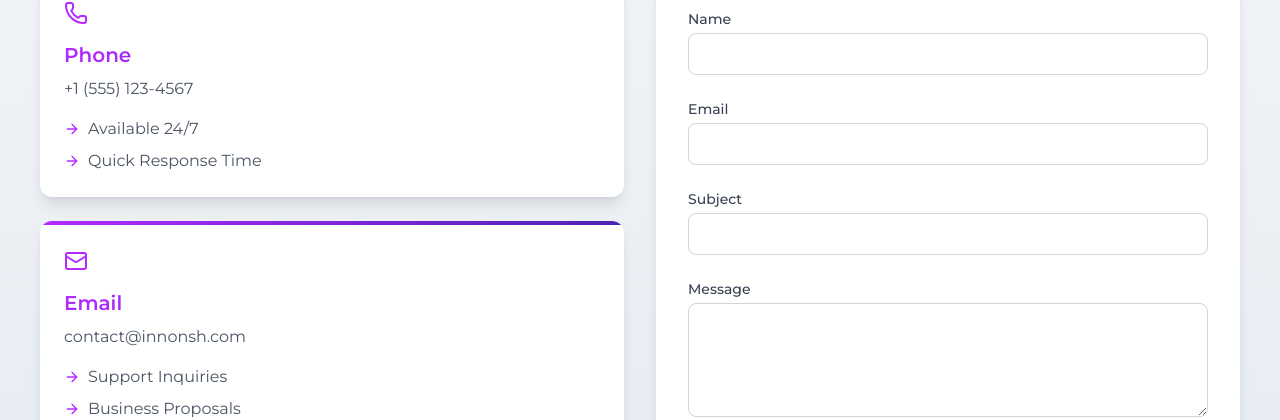
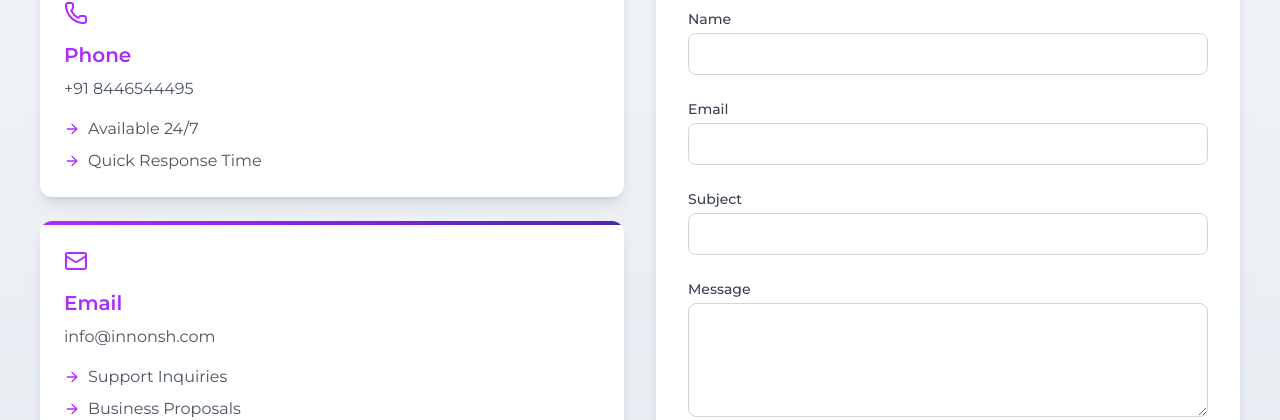
Before and after one commit to SameerDelXN/Innonsh-Technologies, a Next.js app: page /contact-us in a window 1280 px wide. Shown: the part 428-848 px from the top of the page. Built offline with nearby package versions, Linux system fonts and the light colour scheme.

Commit message:
Final Push

```diff
--- a/src/app/Industries/page.jsx
+++ b/src/app/Industries/page.jsx
@@ -192,9 +192,11 @@ const IndustriesPage = () => {
         <p className="text-gray-600 mb-6 max-w-2xl mx-auto">
           Let's discuss how our industry-specific solutions can drive innovation and growth for your business.
         </p>
-        <button className="bg-gradient-to-r from-[#B32AFF] to-[#4C24B1] text-white px-8 py-3 rounded-full font-semibold hover:opacity-90 transition-opacity">
-          Schedule a Consultation
-        </button>
+        <a href="mailto:info@innonsh.com">
+          <button className="bg-gradient-to-r from-[#B32AFF] to-[#4C24B1] text-white px-8 py-3 rounded-full font-semibold hover:opacity-90 transition-opacity">
+            Schedule a Consultation
+          </button>
+        </a>
       </motion.div>
     </div>
   );
--- a/src/app/about-us/page.jsx
+++ b/src/app/about-us/page.jsx
@@ -17,7 +17,7 @@ import Image from 'next/image';
 const AboutPage = () => {
   const stats = [
     { number: "10+", label: "Years Experience" },
-    { number: "200+", label: "Projects Delivered" },
+    { number: "500+", label: "Projects Delivered" },
     { number: "50+", label: "Team Members" },
     { number: "15+", label: "Countries Served" }
   ];
@@ -178,9 +178,11 @@ const AboutPage = () => {
         <p className="text-gray-600 mb-6 max-w-2xl mx-auto">
           Join us in creating innovative solutions that drive business success.
         </p>
-        <button className="bg-gradient-to-r from-[#B32AFF] to-[#4C24B1] text-white px-8 py-3 rounded-full font-semibold hover:opacity-90 transition-opacity">
-          Let's Work Together
-        </button>
+        <a href="mailto:info@innonsh.com">
+          <button className="bg-gradient-to-r from-[#B32AFF] to-[#4C24B1] text-white px-8 py-3 rounded-full font-semibold hover:opacity-90 transition-opacity">
+            Let's Work Together
+          </button>
+        </a>
       </motion.div>
     </div>
   );
--- a/src/app/contact-us/page.jsx
+++ b/src/app/contact-us/page.jsx
@@ -76,15 +76,15 @@ const ContactUs = () => {
     {
       icon: <Phone className="w-6 h-6" />,
       title: "Phone",
-      content: "+1 (555) 123-4567",
-      link: "tel:+15551234567",
+      content: "+91 8446544495",
+      link: "tel:+91 8446544495",
       details: ["Available 24/7", "Quick Response Time"]
     },
     {
       icon: <Mail className="w-6 h-6" />,
       title: "Email",
-      content: "contact@innonsh.com",
-      link: "mailto:contact@innonsh.com",
+      content: "info@innonsh.com",
+      link: "mailto:info@innonsh.com",
       details: ["Support Inquiries", "Business Proposals"]
     },
     {
@@ -138,7 +138,7 @@ const ContactUs = () => {
               >
                 <div className="h-1 w-full bg-gradient-to-r from-[#B32AFF] to-[#4C24B1]" />
                 <div className="p-6">
-                  <div className="text-[#B32AFF] mb-4 transform group-hover:scale-110 transition-transform">
+                  <div className="text-[#B32AFF] mb-4 transform transition-transform">
                     {info.icon}
                   </div>
                   <h3 className="text-xl font-semibold mb-2 text-transparent bg-clip-text bg-gradient-to-r from-[#B32AFF] to-[#4C24B1]">
--- a/src/app/solutions/page.jsx
+++ b/src/app/solutions/page.jsx
@@ -142,9 +142,11 @@ const SolutionsPage = () => {
           Let's discuss how our solutions can help you achieve your business goals. Our team of experts
           is ready to create the perfect solution for your needs.
         </p>
-        <button className="bg-gradient-to-r from-[#B32AFF] to-[#4C24B1] text-white px-8 py-3 rounded-full font-semibold hover:opacity-90 transition-opacity">
-          Schedule a Consultation
-        </button>
+        <a href="mailto:info@innonsh.com">
+          <button className="bg-gradient-to-r from-[#B32AFF] to-[#4C24B1] text-white px-8 py-3 rounded-full font-semibold hover:opacity-90 transition-opacity">
+            Schedule a Consultation
+          </button>
+        </a>
       </motion.div>
     </div>
   );
```
Also changed, not shown: src/app/components/ContactUs.jsx (indentation only).
